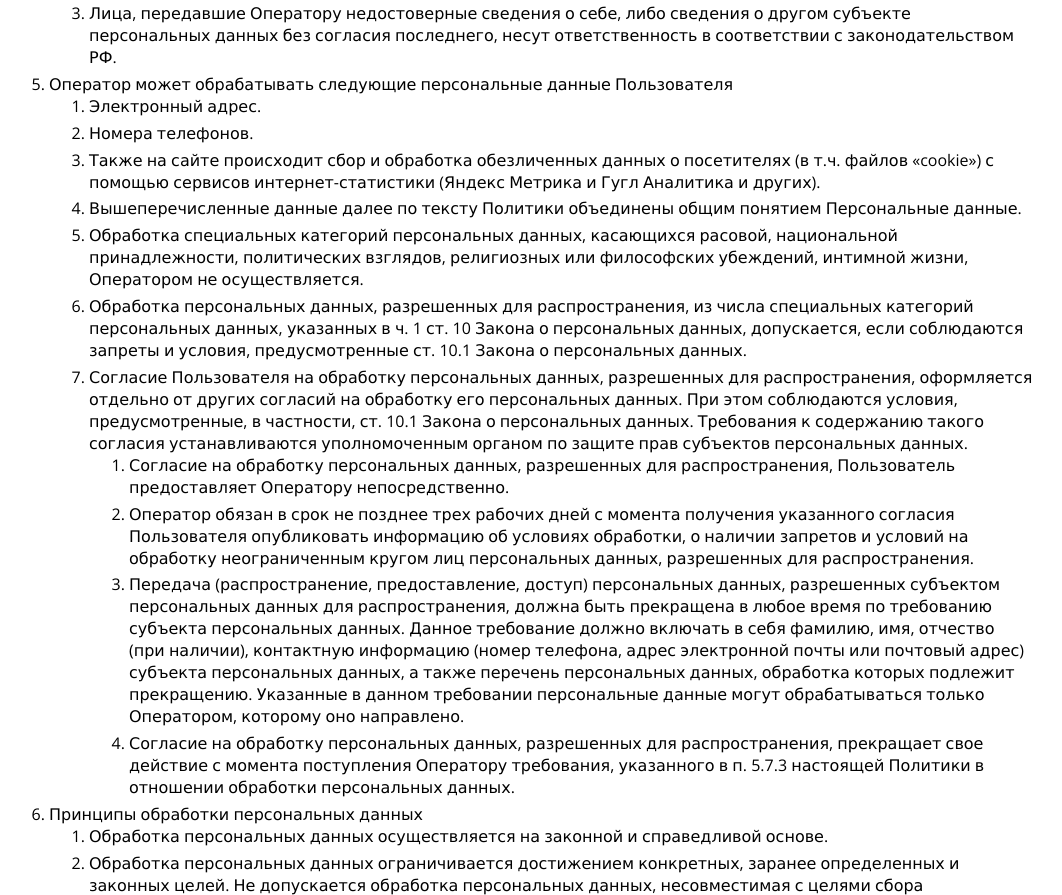
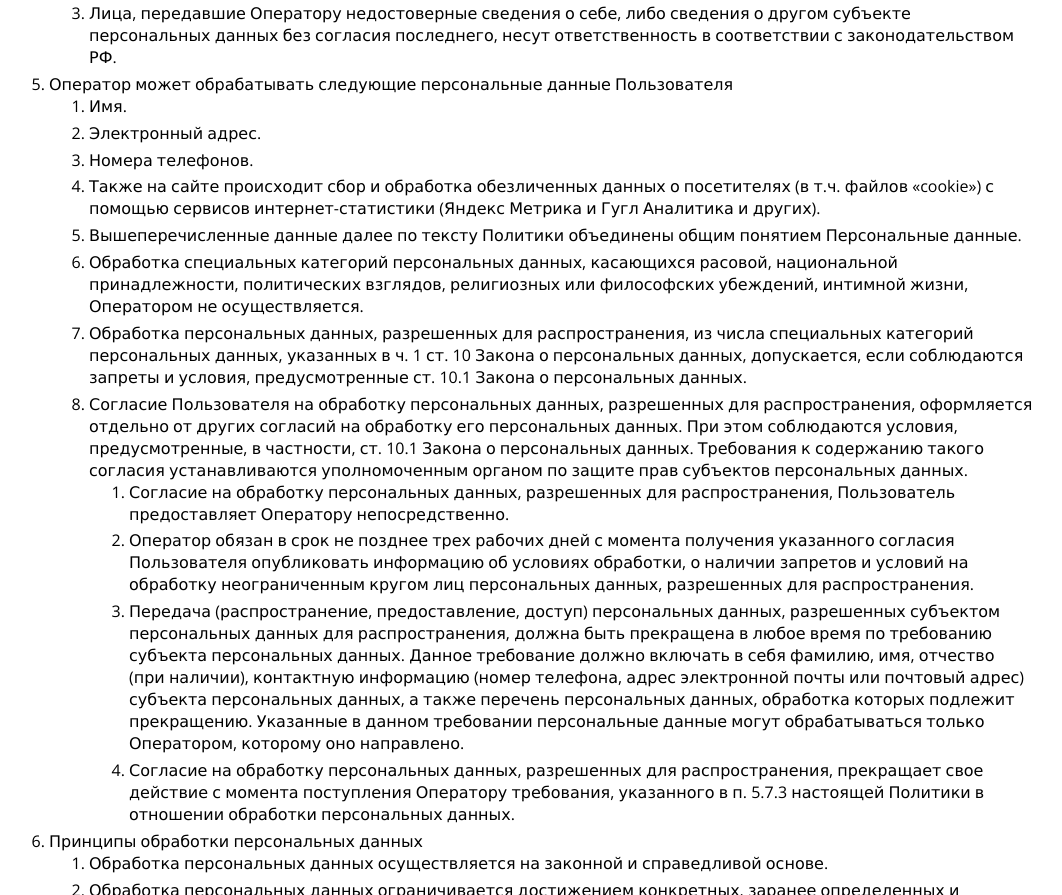
Before and after one commit to VVVas/justvr, a plain HTML site: page privacy/index.html in a window 1280 px wide. Shown: the part 2656-3551 px from the top of the page, without its empty margins (119-1181 px from the left). Drawn offline with nearby package versions, Linux system fonts and the light colour scheme.

Commit message:
Update index.html

```diff
--- a/privacy/index.html
+++ b/privacy/index.html
@@ -139,6 +139,8 @@
 	</li>
 	<li>Оператор может обрабатывать следующие персональные данные Пользователя
 	<ol>
+		<li>Имя.
+		</li>
 		<li>Электронный адрес.
 		</li>
 		<li>Номера телефонов.
```
